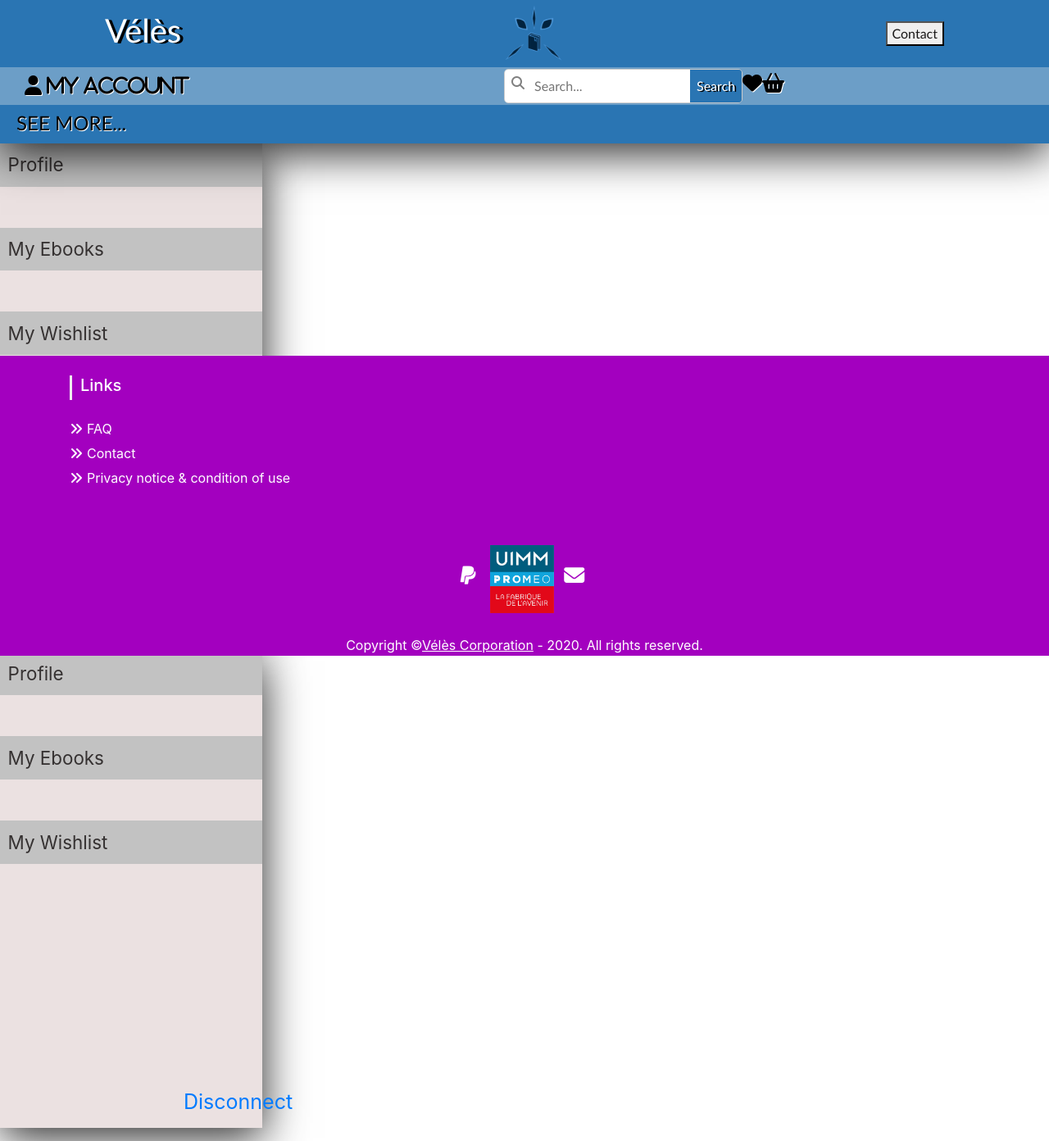
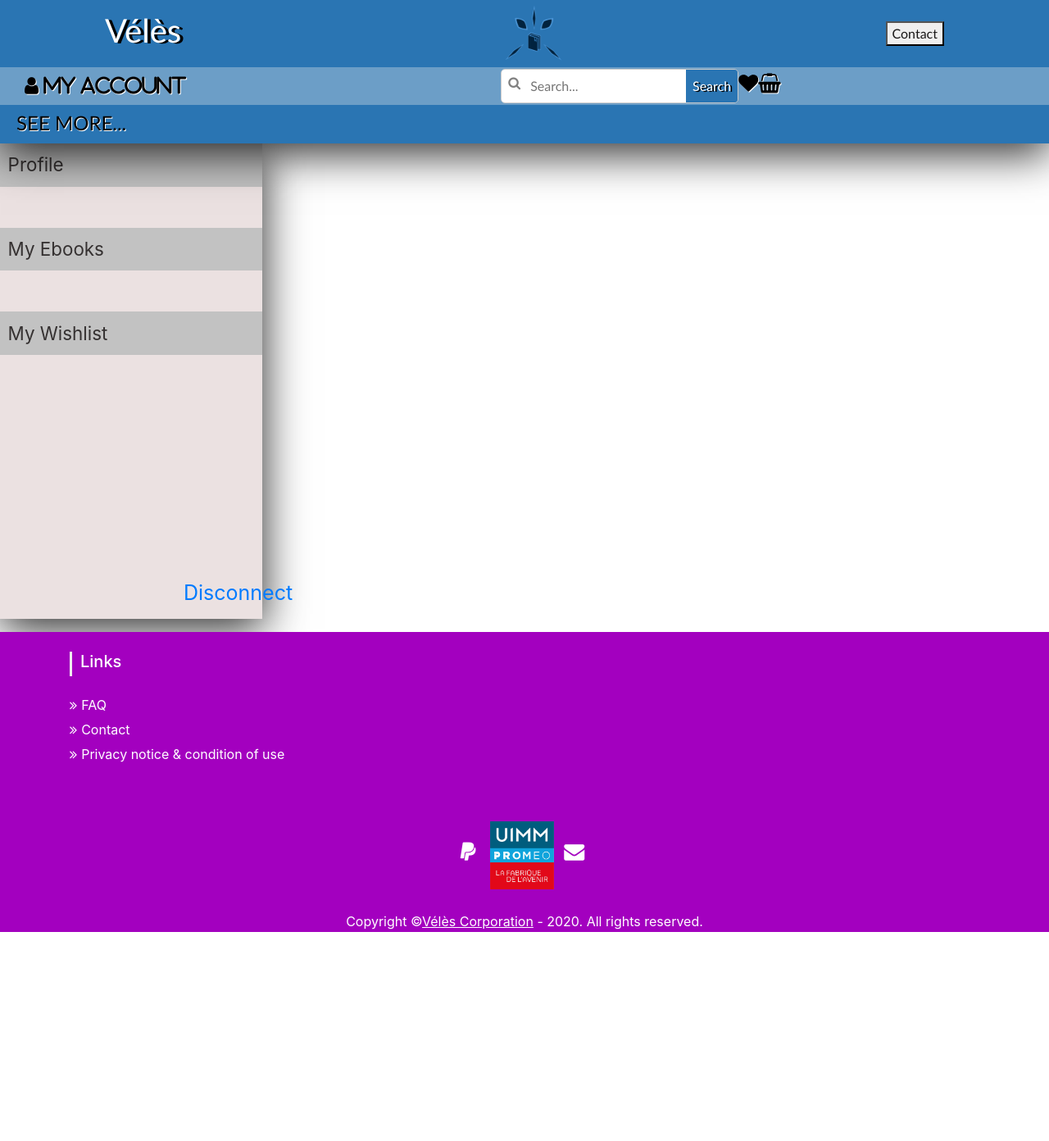
Before and after one commit to Opalie/ppe-hibouk, a PHP site: page /user_ebooks.php in a window 1280 px wide. Shown: the whole page at 82% size. After the commit the page ends 1137 px from the top, so only its background shows below. Run offline with PHP 8.4, Linux system fonts and the light colour scheme; the visitor is signed in with stand-in values (Sample User, id 1); some libraries are stand-ins or nearby versions.

Commit message:
Fix bug merge git

```diff
--- a/Website/author_profile.php
+++ b/Website/author_profile.php
@@ -120,7 +120,7 @@ include_once 'navbar.php'
             </div>
 
             <?php
-            include_once 'footer.php';
+            include_once 'copyright.php';
             ?>
 
 
--- a/Website/style/copyright.css
+++ b/Website/style/copyright.css
@@ -1,11 +1,5 @@
-footer {
-    width: 100%;
-    position: fixed;
-    left: 0;
-    bottom: 0;
-    text-align: column;
-}
-
+/* Footer */
+@import url('https://maxcdn.bootstrapcdn.com/font-awesome/4.7.0/css/font-awesome.min.css');
 section {
     padding: 60px 0;
 }
@@ -22,134 +16,54 @@ footer {
     width: 100%;
 }
 
-#footer h5 {
+#footer h5{
 	padding-left: 10px;
     border-left: 3px solid #eeeeee;
     padding-bottom: 6px;
     margin-bottom: 20px;
-    color: #ffffff;
+    color:#ffffff;
 }
-
 #footer a {
     color: #ffffff;
     text-decoration: none !important;
     background-color: transparent;
     -webkit-text-decoration-skip: objects;
 }
-
-#footer ul.social li {
+#footer ul.social li{
 	padding: 3px 0;
 }
-
 #footer ul.social li a i {
     margin-right: 5px;
-    font-size: 25px;
+	font-size:25px;
 	-webkit-transition: .5s all ease;
 	-moz-transition: .5s all ease;
 	transition: .5s all ease;
 }
-
 #footer ul.social li:hover a i {
-    font-size: 30px;
-    margin-top: -10px;
+	font-size:30px;
+	margin-top:-10px;
 }
-
 #footer ul.social li a,
-#footer ul.quick-links li a {
-    color: #ffffff;
+#footer ul.quick-links li a{
+	color:#ffffff;
 }
-
-#footer ul.social li a:hover {
-    color: #eeeeee;
+#footer ul.social li a:hover{
+	color:#eeeeee;
 }
-
-#footer ul.quick-links li {
+#footer ul.quick-links li{
 	padding: 3px 0;
 	-webkit-transition: .5s all ease;
 	-moz-transition: .5s all ease;
 	transition: .5s all ease;
 }
-
-#footer ul.quick-links li:hover {
+#footer ul.quick-links li:hover{
 	padding: 3px 0;
-    margin-left: 5px;
-    font-weight: 700;
+	margin-left:5px;
+	font-weight:700;
 }
-
-#footer ul.quick-links li a i {
+#footer ul.quick-links li a i{
 	margin-right: 5px;
 }
-
-#footer ul.quick-links li:hover a i {
-    font-weight: 700;
-}
-
-
-
-footer {
-    background: #a300bf;
-    width: 100%;
-
-}
-
-#footer h5 {
-    padding-left: 10px;
-    border-left: 3px solid #eeeeee;
-    padding-bottom: 6px;
-    margin-bottom: 20px;
-    color: #ffffff;
-}
-
-#footer a {
-    color: #ffffff;
-    text-decoration: none !important;
-    background-color: transparent;
-    -webkit-text-decoration-skip: objects;
-}
-
-#footer ul.social li {
-    padding: 3px 0;
-}
-
-#footer ul.social li a i {
-    margin-right: 5px;
-    font-size: 25px;
-    -webkit-transition: .5s all ease;
-    -moz-transition: .5s all ease;
-    transition: .5s all ease;
-}
-
-#footer ul.social li:hover a i {
-    font-size: 30px;
-    margin-top: -10px;
-}
-
-#footer ul.social li a,
-#footer ul.quick-links li a {
-    color: #ffffff;
-}
-
-#footer ul.social li a:hover {
-    color: #eeeeee;
-}
-
-#footer ul.quick-links li {
-    padding: 3px 0;
-    -webkit-transition: .5s all ease;
-    -moz-transition: .5s all ease;
-    transition: .5s all ease;
-}
-
-#footer ul.quick-links li:hover {
-    padding: 3px 0;
-    margin-left: 5px;
-    font-weight: 700;
-}
-
-#footer ul.quick-links li a i {
-    margin-right: 5px;
-}
-
 #footer ul.quick-links li:hover a i {
     font-weight: 700;
 }
@@ -158,7 +72,7 @@ span.veles-name {
     text-decoration: underline;
 }
 
-@media (max-width:767px) {
+@media (max-width:767px){
 	#footer h5 {
     padding-left: 0;
     border-left: transparent;
--- a/Website/user_menu.php
+++ b/Website/user_menu.php
@@ -21,29 +21,5 @@
 </div>
 <!----------------------------->
 
-=======
->>>>>>> 9a5a4cc9f15c19df02c2cc7c745211960f2aeddd
-<!DOCTYPE html>
-
-<html lang="fr">
-
-<head>
-    <meta charset="UTF-8" />
-    <meta name="viewport" content="width=device-width, initial-scale=1.0" />
-    <script src="https://kit.fontawesome.com/64d58efce2.js"></script>
-    <link rel="stylesheet" href="style/user_menu.css" />
-    <title>Menu</title>
-</head>
-
-<!----------------------------->
-<div class="side-bar">
-    <ul>
-        <li><a href="user_profile.php">Profile</a></li>
-        <li><a href="user_ebooks.php">My Ebooks</a></li>
-        <li><a href="user_wishlist.php">My Wishlist</a></li>
-        <a class="logout" href="logout.php">Disconnect</a>
-    </ul>
-</div>
-<!----------------------------->
 
 </html>
```
Also changed, not shown: Website/footer.php (deleted, +0 -44 lines). Lines whose indentation alone changed are shown as unchanged.
